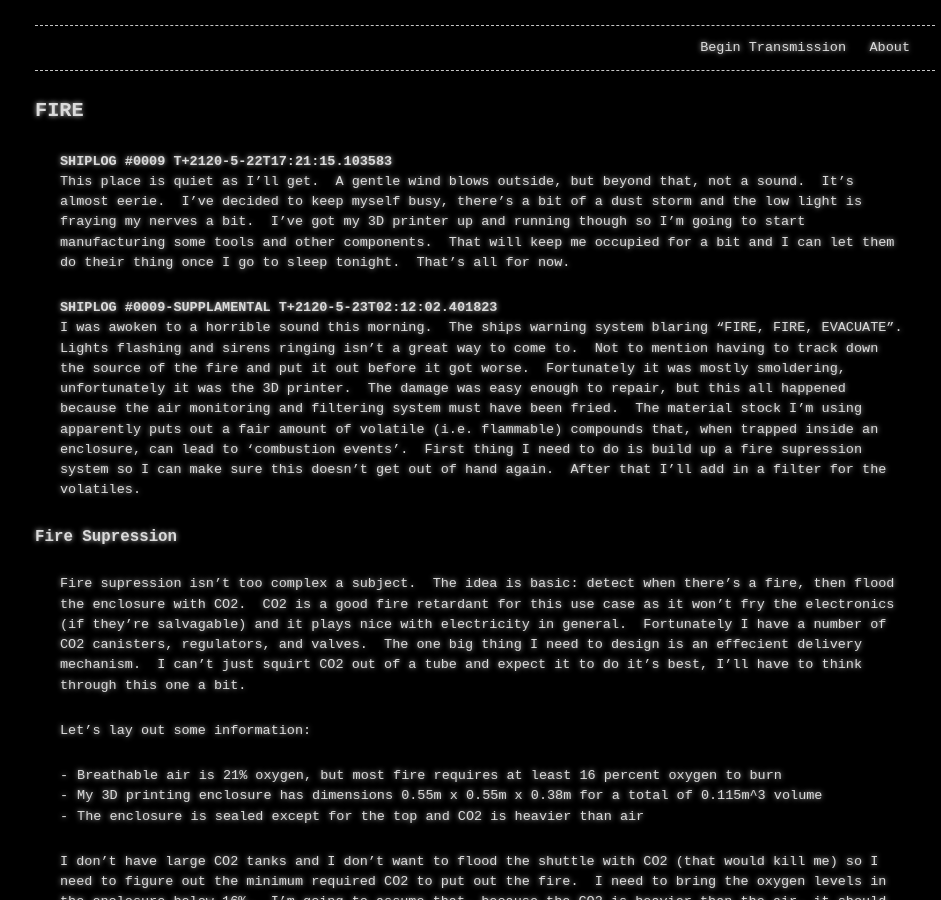
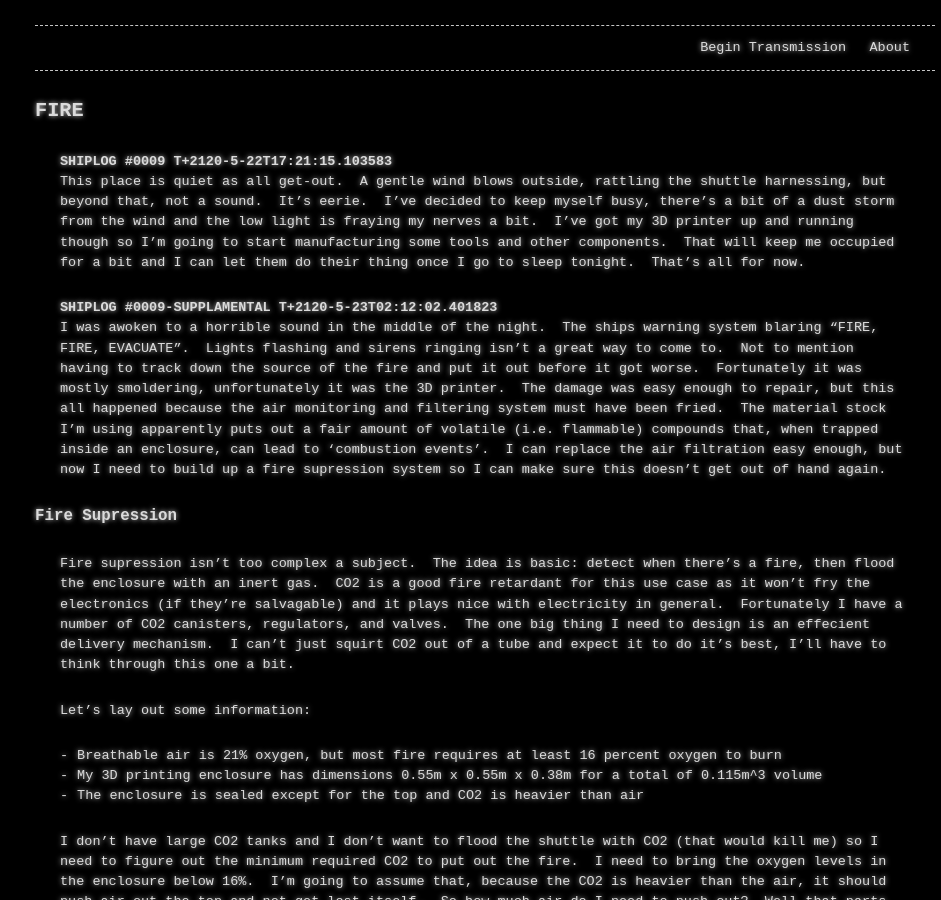
Before and after one commit to heidtn/martiancastaway, a Jekyll site: the page built from _posts/2020-10-24-FIRE.md, in a window 1280 px wide and 900 px high. Shown: the whole window, without its empty margins (155-1096 px from the left). Built offline with Jekyll 4.4.1, drawn with Linux system fonts in a browser that asks for light colours; formulas are drawn with MathJax 3.

Commit message:
Minor additions and fixes

```diff
--- a/_posts/2020-10-24-FIRE.md
+++ b/_posts/2020-10-24-FIRE.md
@@ -8,13 +8,13 @@ categories: setup
 <script type="text/javascript" src="http://cdn.mathjax.org/mathjax/latest/MathJax.js?config=TeX-AMS-MML_HTMLorMML"></script>
 
 **SHIPLOG #0009 T+2120-5-22T17:21:15.103583**
-This place is quiet as I'll get.  A gentle wind blows outside, but beyond that, not a sound.  It's almost eerie.  I've decided to keep myself busy, there's a bit of a dust storm and the low light is fraying my nerves a bit.  I've got my 3D printer up and running though so I'm going to start manufacturing some tools and other components.  That will keep me occupied for a bit and I can let them do their thing once I go to sleep tonight.  That's all for now.
+This place is quiet as all get-out.  A gentle wind blows outside, rattling the shuttle harnessing, but beyond that, not a sound.  It's eerie.  I've decided to keep myself busy, there's a bit of a dust storm from the wind and the low light is fraying my nerves a bit.  I've got my 3D printer up and running though so I'm going to start manufacturing some tools and other components.  That will keep me occupied for a bit and I can let them do their thing once I go to sleep tonight.  That's all for now.
 
 **SHIPLOG #0009-SUPPLAMENTAL T+2120-5-23T02:12:02.401823**
-I was awoken to a horrible sound this morning.  The ships warning system blaring "FIRE, FIRE, EVACUATE".  Lights flashing and sirens ringing isn't a great way to come to.  Not to mention having to track down the source of the fire and put it out before it got worse.  Fortunately it was mostly smoldering, unfortunately it was the 3D printer.  The damage was easy enough to repair, but this all happened because the air monitoring and filtering system must have been fried.  The material stock I'm using apparently puts out a fair amount of volatile (i.e. flammable) compounds that, when trapped inside an enclosure, can lead to 'combustion events'.  First thing I need to do is build up a fire supression system so I can make sure this doesn't get out of hand again.  After that I'll add in a filter for the volatiles.
+I was awoken to a horrible sound in the middle of the night.  The ships warning system blaring "FIRE, FIRE, EVACUATE".  Lights flashing and sirens ringing isn't a great way to come to.  Not to mention having to track down the source of the fire and put it out before it got worse.  Fortunately it was mostly smoldering, unfortunately it was the 3D printer.  The damage was easy enough to repair, but this all happened because the air monitoring and filtering system must have been fried.  The material stock I'm using apparently puts out a fair amount of volatile (i.e. flammable) compounds that, when trapped inside an enclosure, can lead to 'combustion events'.  I can replace the air filtration easy enough, but now I need to build up a fire supression system so I can make sure this doesn't get out of hand again.
 
 ### Fire Supression
-Fire supression isn't too complex a subject.  The idea is basic: detect when there's a fire, then flood the enclosure with CO2.  CO2 is a good fire retardant for this use case as it won't fry the electronics (if they're salvagable) and it plays nice with electricity in general.  Fortunately I have a number of CO2 canisters, regulators, and valves.  The one big thing I need to design is an effecient delivery mechanism.  I can't just squirt CO2 out of a tube and expect it to do it's best, I'll have to think through this one a bit.
+Fire supression isn't too complex a subject.  The idea is basic: detect when there's a fire, then flood the enclosure with an inert gas.  CO2 is a good fire retardant for this use case as it won't fry the electronics (if they're salvagable) and it plays nice with electricity in general.  Fortunately I have a number of CO2 canisters, regulators, and valves.  The one big thing I need to design is an effecient delivery mechanism.  I can't just squirt CO2 out of a tube and expect it to do it's best, I'll have to think through this one a bit.
 
 Let's lay out some information:
 * Breathable air is 21% oxygen, but most fire requires at least 16 percent oxygen to burn
```
Also changed, not shown: index.md (+1 -1 lines).
